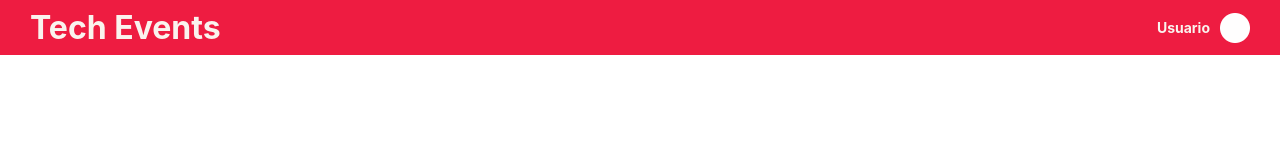
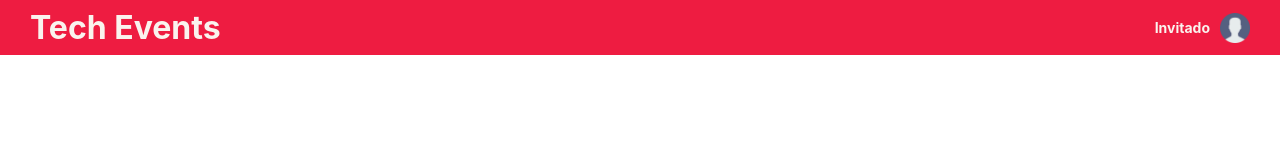
Before and after one commit to mihaelagheorghiu10/TechEvents-frontt, a React (Create React App) app: page / in a window 1280 px wide. Shown: the top 160 px of the page. Built offline with nearby package versions, Linux system fonts and the light colour scheme.

Commit message:
add conditionals to display name and image according to authed boolean

```diff
--- a/src/components/Navbar/Navbar.jsx
+++ b/src/components/Navbar/Navbar.jsx
@@ -1,9 +1,15 @@
 import React from 'react'
 import styles from './navbar.module.css'
-import userImage from '../Assets/Image20230417113019.png'
+import userImage from '../Assets/user.png'
 import {Link} from 'react-router-dom'
+import { useAuth } from '../../hooks/useAuth'
 
 export default function Navbar() {
+  const auth = useAuth();
+  console.log(auth);
+  const toggleMenu = () => {
+
+  }
   return (
     <div className={styles.divContenedor}>
       <div className={[styles.navbar, styles.navbarLeft].join(' ')}>
@@ -12,12 +18,15 @@ export default function Navbar() {
         </Link>
       </div>
       <div className={[styles.navbar, styles.navbarRight].join(' ')}>
-        <p>Usuario</p>
+        <p>{auth.authed? "usuario" : "Invitado"}</p>
+        <div className={styles.imgContainer}>
         <img
-          src={userImage}
+          src={auth.authed? "usuario" : userImage}
           className={styles.userImage}
           alt="imagen Usuario"
+          onClick={()=>toggleMenu()}
         />
+        </div>
       </div>
     </div>
   )
--- a/src/components/Navbar/navbar.module.css
+++ b/src/components/Navbar/navbar.module.css
@@ -40,3 +40,16 @@
 .navbarLeft {
   justify-content: left;
 }
+
+.imgContainer {
+  width: 30px;
+  height: 30px;
+  display: flex;
+  justify-content: center;
+  align-items: center;
+  overflow: hidden;
+}
+
+.userImage {
+  width:100%;
+}
```
Also changed, not shown: src/components/Assets/user.png (added), src/components/NavMenu/NavMenu.jsx (added), src/components/NavMenu/navMenu.module.css (added).
